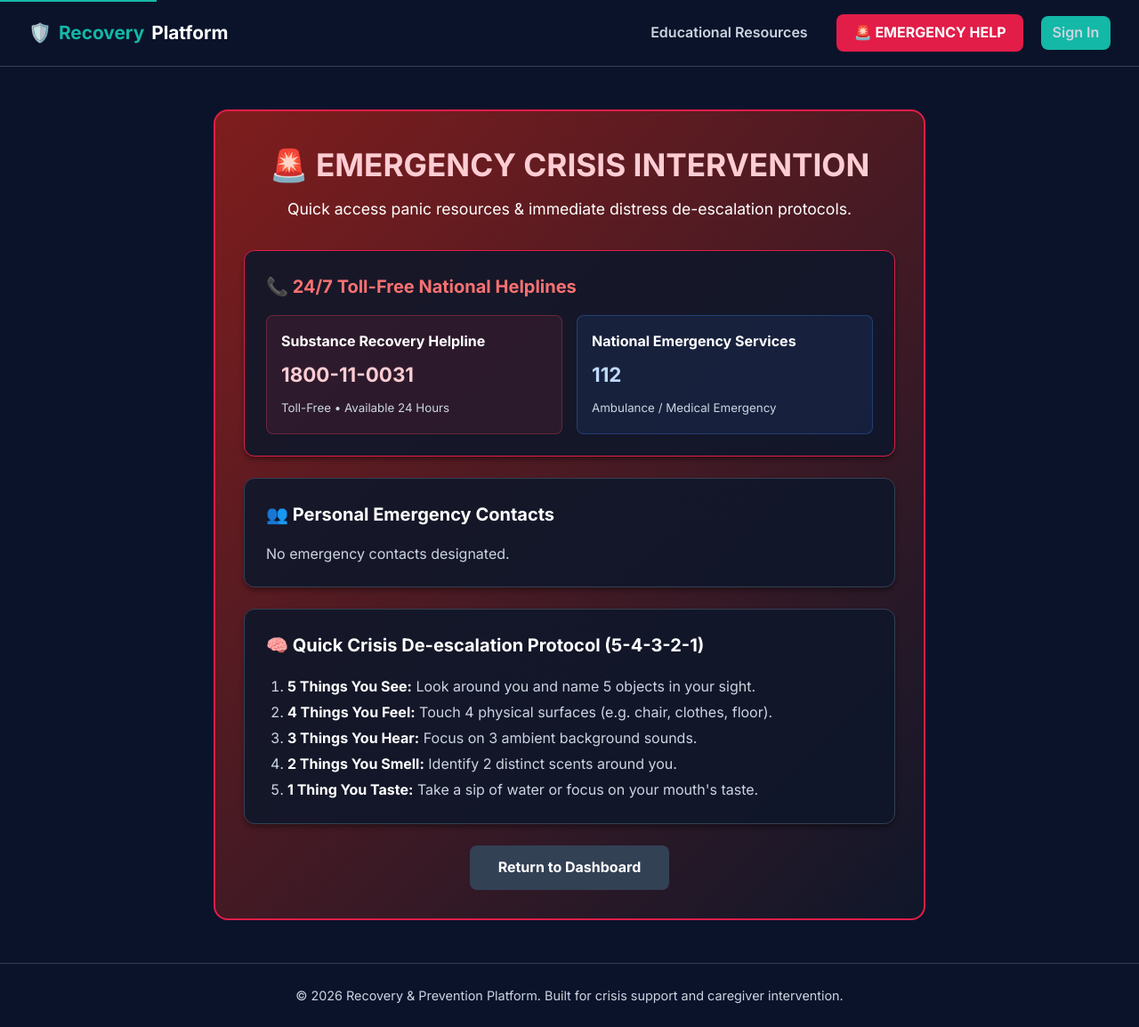
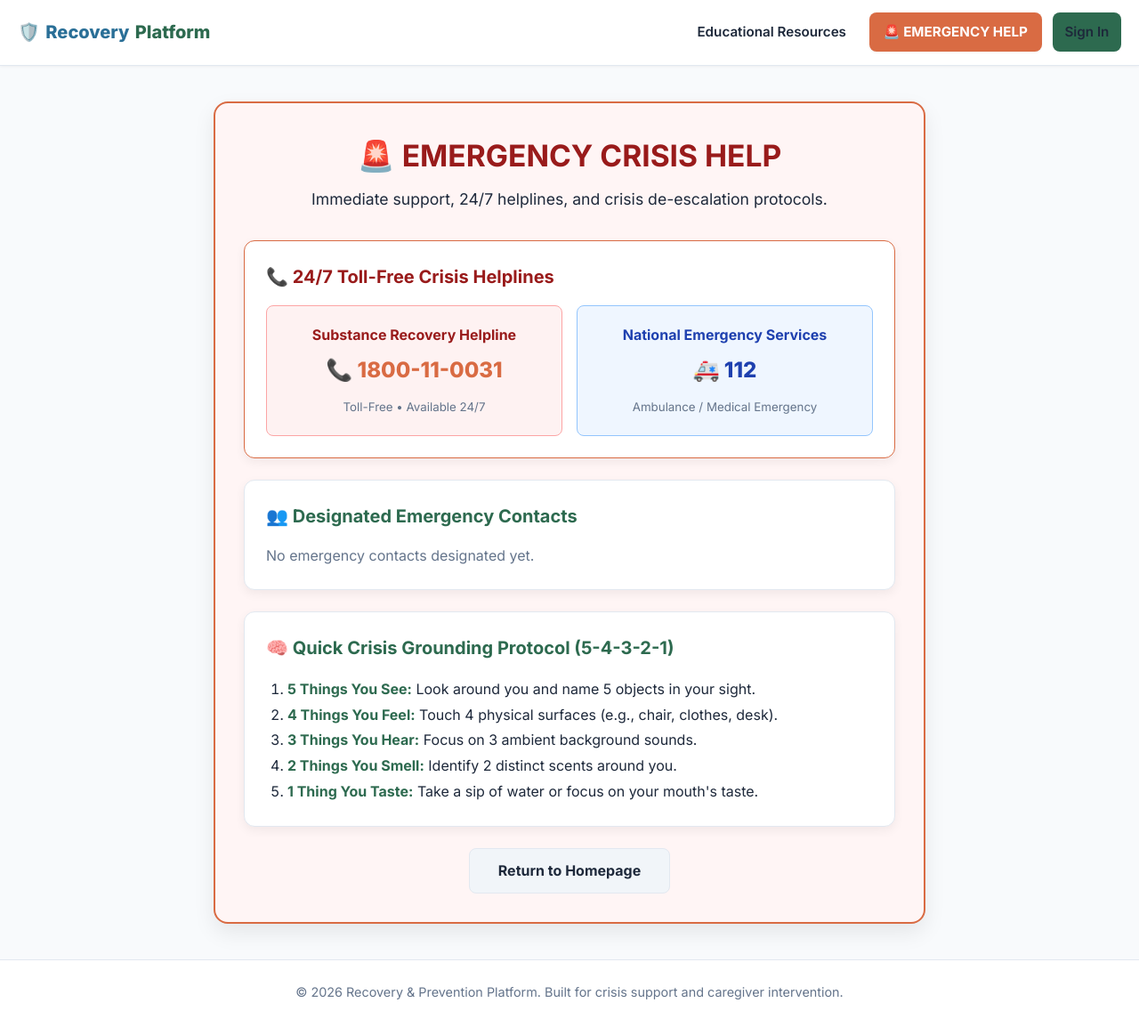
Before and after one commit to sarathsajan/promptwars-kerala-2026, a Flask app: page /panic in a window 1280 px wide. Shown: the whole page at 89% size. After the commit the page ends 1124 px from the top, so only its background shows below. Run offline with Flask 3, Linux system fonts and the light colour scheme.

Commit message:
UI update: Mobile-first responsive design with calming mental health palette (sage green, soft teal, off-white, and warm terracotta accent)

```diff
--- a/static/css/style.css
+++ b/static/css/style.css
@@ -1,22 +1,33 @@
-/* Minimal, Accessible Design System for Crisis & Recovery Platform */
+/* Mobile-First, Calming Mental Health & Recovery Color Palette & Design System */
 
 :root {
-    --bg-dark: #0b132b;
-    --bg-card: #1c2541;
-    --bg-card-hover: #2a3759;
-    --text-primary: #ffffff;
-    --text-secondary: #cbd5e1;
-    --accent-teal: #14b8a6;
-    --accent-teal-hover: #0d9488;
-    --accent-coral: #e11d48;
-    --accent-coral-hover: #be123c;
-    --accent-blue: #3b82f6;
-    --border-color: #334155;
-    --focus-ring: #38bdf8;
+    /* Palette Structure: Soft, natural, soothing tones */
+    --bg-main: #f8fafc;           /* Crisp off-white / soft cream background */
+    --bg-card: #ffffff;           /* Clean white card surface */
+    --bg-card-alt: #f1f5f9;       /* Muted soft neutral sub-card background */
+
+    --brand-primary: #2d6a4f;     /* Deep Sage / Forest Green for headers & brand */
+    --brand-primary-hover: #1b4332;
+    --brand-soft-sage: #e8f5e9;   /* Light sage background highlight */
+
+    --accent-teal: #2a6f97;       /* Soft ocean teal for supportive links & focus */
+    --accent-teal-hover: #014f86;
+
+    --cta-terracotta: #d96b43;   /* Warm, grounding terracotta for CTA & Panic buttons */
+    --cta-terracotta-hover: #c05621;
+
+    --text-main: #1e293b;         /* Deep charcoal (easy on the eyes, no harsh pure black) */
+    --text-muted: #64748b;        /* Soft slate text for secondary descriptions */
+    --border-subtle: #e2e8f0;     /* Light soft border */
+
+    --focus-ring: #2a6f97;
     --radius-sm: 8px;
     --radius-md: 12px;
     --radius-lg: 16px;
-    --shadow-md: 0 4px 6px -1px rgba(0, 0, 0, 0.4);
+
+    --shadow-sm: 0 1px 3px rgba(0, 0, 0, 0.05);
+    --shadow-md: 0 4px 12px rgba(0, 0, 0, 0.06);
+    --shadow-lg: 0 10px 25px rgba(0, 0, 0, 0.08);
 }
 
 * {
@@ -27,58 +38,58 @@
 }
 
 body {
-    background-color: var(--bg-dark);
-    color: var(--text-primary);
+    background-color: var(--bg-main);
+    color: var(--text-main);
     min-height: 100vh;
     display: flex;
     flex-direction: column;
     font-size: 1rem;
     line-height: 1.6;
+    -webkit-font-smoothing: antialiased;
 }
 
 /* Accessibility Focus Outline */
 :focus-visible {
     outline: 3px solid var(--focus-ring);
-    outline-offset: 3px;
+    outline-offset: 2px;
 }
 
-/* Skip link for screen readers */
 .skip-link {
     position: absolute;
-    top: -40px;
-    left: 0;
-    background: var(--accent-teal);
+    top: -50px;
+    left: 10px;
+    background: var(--brand-primary);
     color: white;
-    padding: 8px;
+    padding: 10px 16px;
     z-index: 1000;
     text-decoration: none;
     font-weight: 700;
+    border-radius: var(--radius-sm);
 }
-.skip-link:focus {
-    top: 0;
-}
+.skip-link:focus { top: 10px; }
 
-/* Navbar */
+/* Navbar - Mobile Friendly */
 .navbar {
-    background: rgba(11, 19, 43, 0.95);
-    border-bottom: 1px solid var(--border-color);
-    padding: 1rem 2rem;
+    background: var(--bg-card);
+    border-bottom: 1px solid var(--border-subtle);
+    padding: 0.9rem 1.25rem;
     display: flex;
     justify-content: space-between;
     align-items: center;
     position: sticky;
     top: 0;
     z-index: 100;
+    box-shadow: var(--shadow-sm);
 }
 
 .navbar-brand {
-    font-size: 1.3rem;
-    font-weight: 700;
-    color: var(--text-primary);
+    font-size: 1.25rem;
+    font-weight: 800;
+    color: var(--brand-primary);
     text-decoration: none;
     display: flex;
     align-items: center;
-    gap: 0.5rem;
+    gap: 0.4rem;
 }
 
 .navbar-brand span {
@@ -88,105 +99,110 @@ body {
 .nav-links {
     display: flex;
     align-items: center;
-    gap: 1.25rem;
+    gap: 0.75rem;
     list-style: none;
+    flex-wrap: wrap;
 }
 
 .nav-links a {
-    color: var(--text-secondary);
+    color: var(--text-main);
     text-decoration: none;
     font-weight: 600;
-    padding: 0.4rem 0.8rem;
+    padding: 0.5rem 0.85rem;
     border-radius: var(--radius-sm);
+    font-size: 0.95rem;
     transition: background 0.2s, color 0.2s;
+    min-height: 44px; /* Accessible touch target */
+    display: inline-flex;
+    align-items: center;
 }
 
 .nav-links a:hover {
-    color: var(--text-primary);
-    background: rgba(255, 255, 255, 0.05);
+    background: var(--bg-card-alt);
+    color: var(--brand-primary);
 }
 
-/* Panic Navigation Button */
+/* Navigation Panic Button */
 .panic-nav-btn {
-    background: var(--accent-coral);
+    background: var(--cta-terracotta) !important;
     color: white !important;
     font-weight: 700 !important;
-    padding: 0.5rem 1.2rem !important;
+    padding: 0.5rem 1rem !important;
     border-radius: var(--radius-sm);
-    display: flex;
-    align-items: center;
-    gap: 0.4rem;
     text-decoration: none;
+    box-shadow: var(--shadow-sm);
 }
 
 .panic-nav-btn:hover {
-    background: var(--accent-coral-hover) !important;
+    background: var(--cta-terracotta-hover) !important;
 }
 
-/* Main Container */
+/* Container */
 .container {
-    max-width: 1000px;
-    margin: 2rem auto;
-    padding: 0 1.5rem;
+    max-width: 900px;
+    margin: 1.5rem auto;
+    padding: 0 1rem;
     flex: 1;
     width: 100%;
 }
 
-/* Minimal Hero Landing */
+/* Minimal Calming Hero Landing */
 .hero-landing {
     text-align: center;
-    padding: 3rem 1rem;
-    max-width: 700px;
+    padding: 2.5rem 1rem 3.5rem;
+    max-width: 650px;
     margin: 0 auto;
 }
 
 .hero-title {
-    font-size: 2.5rem;
+    font-size: 2.2rem;
     font-weight: 800;
-    margin-bottom: 1rem;
-    line-height: 1.2;
+    color: var(--brand-primary);
+    margin-bottom: 0.8rem;
+    line-height: 1.25;
 }
 
 .hero-subtitle {
-    font-size: 1.2rem;
-    color: var(--text-secondary);
-    margin-bottom: 2.5rem;
+    font-size: 1.15rem;
+    color: var(--text-muted);
+    margin-bottom: 2.2rem;
 }
 
 .hero-actions {
     display: flex;
     flex-direction: column;
-    gap: 1.25rem;
-    max-width: 450px;
+    gap: 1rem;
+    max-width: 420px;
     margin: 0 auto;
 }
 
 .hero-btn-panic {
-    background: var(--accent-coral);
+    background: var(--cta-terracotta);
     color: white;
-    font-size: 1.35rem;
+    font-size: 1.25rem;
     font-weight: 800;
-    padding: 1.25rem;
+    padding: 1.1rem 1.5rem;
     border-radius: var(--radius-md);
     text-decoration: none;
-    box-shadow: 0 8px 20px rgba(225, 29, 72, 0.4);
+    box-shadow: 0 6px 18px rgba(217, 107, 67, 0.35);
     display: flex;
     align-items: center;
     justify-content: center;
-    gap: 0.75rem;
-    transition: transform 0.15s, background 0.2s;
+    gap: 0.6rem;
+    min-height: 54px; /* Mobile touch friendly */
+    transition: background 0.2s, transform 0.15s;
 }
 
 .hero-btn-panic:hover {
-    background: var(--accent-coral-hover);
+    background: var(--cta-terracotta-hover);
     transform: translateY(-2px);
 }
 
 .hero-btn-login {
     background: var(--bg-card);
-    border: 2px solid var(--border-color);
-    color: var(--text-primary);
-    font-size: 1.15rem;
+    border: 2px solid var(--border-subtle);
+    color: var(--brand-primary);
+    font-size: 1.1rem;
     font-weight: 700;
     padding: 1rem;
     border-radius: var(--radius-md);
@@ -194,18 +210,19 @@ body {
     display: flex;
     align-items: center;
     justify-content: center;
-    gap: 0.5rem;
-    transition: background 0.2s;
+    min-height: 50px;
+    transition: background 0.2s, border-color 0.2s;
 }
 
 .hero-btn-login:hover {
-    background: var(--bg-card-hover);
+    background: var(--brand-soft-sage);
+    border-color: var(--brand-primary);
 }
 
 /* Cards & Layout */
 .card {
     background: var(--bg-card);
-    border: 1px solid var(--border-color);
+    border: 1px solid var(--border-subtle);
     border-radius: var(--radius-md);
     padding: 1.5rem;
     margin-bottom: 1.5rem;
@@ -216,16 +233,18 @@ body {
     font-size: 1.25rem;
     font-weight: 700;
     margin-bottom: 1rem;
-    color: var(--text-primary);
+    color: var(--brand-primary);
     display: flex;
     justify-content: space-between;
     align-items: center;
+    flex-wrap: wrap;
+    gap: 0.5rem;
 }
 
 .grid-2 {
     display: grid;
-    grid-template-columns: repeat(auto-fit, minmax(300px, 1fr));
-    gap: 1.5rem;
+    grid-template-columns: repeat(auto-fit, minmax(280px, 1fr));
+    gap: 1.25rem;
 }
 
 /* Buttons */
@@ -241,28 +260,29 @@ body {
     justify-content: center;
     gap: 0.5rem;
     font-size: 1rem;
+    min-height: 46px; /* Accessible Touch Target */
     transition: background 0.2s;
 }
 
-.btn-primary { background: var(--accent-teal); color: white; }
-.btn-primary:hover { background: var(--accent-teal-hover); }
+.btn-primary { background: var(--brand-primary); color: white; }
+.btn-primary:hover { background: var(--brand-primary-hover); }
 
-.btn-danger { background: var(--accent-coral); color: white; }
-.btn-danger:hover { background: var(--accent-coral-hover); }
+.btn-danger { background: var(--cta-terracotta); color: white; }
+.btn-danger:hover { background: var(--cta-terracotta-hover); }
 
-.btn-secondary { background: #334155; color: white; }
-.btn-secondary:hover { background: #475569; }
+.btn-secondary { background: var(--bg-card-alt); color: var(--text-main); border: 1px solid var(--border-subtle); }
+.btn-secondary:hover { background: #e2e8f0; }
 
 /* Form Controls */
 .form-group {
-    margin-bottom: 1.25rem;
+    margin-bottom: 1.2rem;
 }
 
 .form-group label {
     display: block;
     font-size: 0.95rem;
     font-weight: 600;
-    color: var(--text-secondary);
+    color: var(--text-main);
     margin-bottom: 0.4rem;
 }
 
@@ -354,25 +381,54 @@ body {
 table {
     width: 100%;
     border-collapse: collapse;
-    margin-top: 1rem;
+    margin-top: 0.8rem;
     text-align: left;
 }
 
 th, td {
     padding: 0.85rem 1rem;
-    border-bottom: 1px solid var(--border-color);
+    border-bottom: 1px solid var(--border-subtle);
 }
 
 th {
-    background: rgba(11, 19, 43, 0.7);
-    color: var(--text-secondary);
+    background: var(--bg-card-alt);
+    color: var(--brand-primary);
+    font-weight: 700;
 }
 
 footer {
-    border-top: 1px solid var(--border-color);
+    border-top: 1px solid var(--border-subtle);
     padding: 1.5rem;
     text-align: center;
-    color: var(--text-secondary);
+    color: var(--text-muted);
     font-size: 0.9rem;
     margin-top: auto;
+    background: var(--bg-card);
 }
+
+/* Mobile Responsiveness Rules */
+@media (max-width: 640px) {
+    .navbar {
+        flex-direction: column;
+        gap: 0.8rem;
+        align-items: stretch;
+        text-align: center;
+    }
+
+    .navbar-brand {
+        justify-content: center;
+    }
+
+    .nav-links {
+        justify-content: center;
+        width: 100%;
+    }
+
+    .hero-title {
+        font-size: 1.75rem;
+    }
+
+    .message-bubble {
+        max-width: 90%;
+    }
+}
--- a/templates/panic.html
+++ b/templates/panic.html
@@ -1,49 +1,53 @@
 {% extends "base.html" %}
 
-{% block title %}Emergency Panic Intervention - Recovery Platform{% endblock %}
+{% block title %}Emergency Crisis Help - Recovery Platform{% endblock %}
 
 {% block content %}
 <div style="max-width: 800px; margin: 1rem auto;">
-    <div style="background: linear-gradient(135deg, #7f1d1d, #0f172a); border: 2px solid var(--accent-coral); border-radius: var(--radius-lg); padding: 2rem; box-shadow: var(--shadow-lg);">
+    <div style="background: #fff5f5; border: 2px solid var(--cta-terracotta); border-radius: var(--radius-lg); padding: 2rem; box-shadow: var(--shadow-lg);">
 
         <div style="text-align: center; margin-bottom: 2rem;">
-            <h1 style="font-size: 2.2rem; color: #fecdd3; margin-bottom: 0.5rem;">🚨 EMERGENCY CRISIS INTERVENTION</h1>
-            <p style="color: var(--text-primary); font-size: 1.1rem;">Quick access panic resources & immediate distress de-escalation protocols.</p>
+            <h1 style="font-size: 2.1rem; color: #991b1b; margin-bottom: 0.5rem;">🚨 EMERGENCY CRISIS HELP</h1>
+            <p style="color: var(--text-main); font-size: 1.1rem;">Immediate support, 24/7 helplines, and crisis de-escalation protocols.</p>
         </div>
 
         <!-- 24/7 TOLL FREE HELPLINES -->
-        <div class="card" style="background: rgba(15, 23, 42, 0.9); margin-bottom: 1.5rem; border-color: var(--accent-coral);">
-            <h2 class="card-title" style="color: #f87171;">📞 24/7 Toll-Free National Helplines</h2>
+        <div class="card" style="background: #ffffff; margin-bottom: 1.5rem; border-color: var(--cta-terracotta);">
+            <h2 class="card-title" style="color: #991b1b;">📞 24/7 Toll-Free Crisis Helplines</h2>
             <div style="display: grid; grid-template-columns: repeat(auto-fit, minmax(240px, 1fr)); gap: 1rem; margin-top: 1rem;">
-                <div style="background: rgba(244, 63, 94, 0.1); padding: 1rem; border-radius: var(--radius-sm); border: 1px solid rgba(244, 63, 94, 0.3);">
-                    <h3 style="font-size: 1rem; color: white;">Substance Recovery Helpline</h3>
-                    <p style="font-size: 1.4rem; font-weight: 700; color: #fecdd3; margin: 0.4rem 0;">1800-11-0031</p>
-                    <small style="color: var(--text-secondary);">Toll-Free • Available 24 Hours</small>
+                <div style="background: #fef2f2; padding: 1.25rem; border-radius: var(--radius-sm); border: 1px solid #fca5a5; text-align: center;">
+                    <h3 style="font-size: 1rem; color: #991b1b;">Substance Recovery Helpline</h3>
+                    <a href="tel:1800110031" style="font-size: 1.5rem; font-weight: 800; color: var(--cta-terracotta); display: block; margin: 0.5rem 0; text-decoration: none;">
+                        📞 1800-11-0031
+                    </a>
+                    <small style="color: var(--text-muted);">Toll-Free • Available 24/7</small>
                 </div>
-                <div style="background: rgba(59, 130, 246, 0.1); padding: 1rem; border-radius: var(--radius-sm); border: 1px solid rgba(59, 130, 246, 0.3);">
-                    <h3 style="font-size: 1rem; color: white;">National Emergency Services</h3>
-                    <p style="font-size: 1.4rem; font-weight: 700; color: #bfdbfe; margin: 0.4rem 0;">112</p>
-                    <small style="color: var(--text-secondary);">Ambulance / Medical Emergency</small>
+                <div style="background: #eff6ff; padding: 1.25rem; border-radius: var(--radius-sm); border: 1px solid #93c5fd; text-align: center;">
+                    <h3 style="font-size: 1rem; color: #1e40af;">National Emergency Services</h3>
+                    <a href="tel:112" style="font-size: 1.5rem; font-weight: 800; color: #1e40af; display: block; margin: 0.5rem 0; text-decoration: none;">
+                        🚑 112
+                    </a>
+                    <small style="color: var(--text-muted);">Ambulance / Medical Emergency</small>
                 </div>
             </div>
         </div>
 
         {% if individual_user %}
-            <div class="card" style="background: rgba(15, 23, 42, 0.9); margin-bottom: 1.5rem;">
-                <h2 class="card-title" style="color: var(--accent-teal);">👤 Individual User Details</h2>
+            <div class="card" style="background: #ffffff; margin-bottom: 1.5rem;">
+                <h2 class="card-title" style="color: var(--brand-primary);">👤 Individual User Details</h2>
                 <p style="font-size: 1.1rem;"><strong>{{ individual_user.name }}</strong></p>
-                <p style="color: var(--text-secondary);">Phone: {{ individual_user.phone }} • Location: {{ individual_user.location }}</p>
+                <p style="color: var(--text-muted);">Phone: {{ individual_user.phone }} • Location: {{ individual_user.location }}</p>
             </div>
         {% endif %}
 
         <!-- EMERGENCY CONTACTS LIST -->
-        <div class="card" style="background: rgba(15, 23, 42, 0.9); margin-bottom: 1.5rem;">
-            <h2 class="card-title" style="color: var(--accent-amber);">👥 Personal Emergency Contacts</h2>
+        <div class="card" style="background: #ffffff; margin-bottom: 1.5rem;">
+            <h2 class="card-title" style="color: var(--brand-primary);">👥 Designated Emergency Contacts</h2>
             {% if contacts %}
                 <div style="display: grid; grid-template-columns: repeat(auto-fit, minmax(240px, 1fr)); gap: 1rem; margin-top: 0.8rem;">
                     {% for c in contacts %}
-                        <div style="background: rgba(245, 158, 11, 0.1); padding: 1rem; border-radius: var(--radius-sm); border: 1px solid rgba(245, 158, 11, 0.3);">
-                            <h3 style="font-size: 1.05rem; color: white;">{{ c.name }} ({{ c.relationship }})</h3>
+                        <div style="background: var(--brand-soft-sage); padding: 1rem; border-radius: var(--radius-sm); border: 1px solid var(--border-subtle);">
+                            <h3 style="font-size: 1.05rem; color: var(--brand-primary);">{{ c.name }} ({{ c.relationship }})</h3>
                             <a href="tel:{{ c.phone }}" class="btn btn-primary" style="margin-top: 0.6rem; width: 100%; font-weight: 700;">
                                 📞 Call {{ c.phone }}
                             </a>
@@ -51,16 +55,16 @@
                     {% endfor %}
                 </div>
             {% else %}
-                <p style="color: var(--text-secondary); margin-top: 0.5rem;">No emergency contacts designated.</p>
+                <p style="color: var(--text-muted); margin-top: 0.5rem;">No emergency contacts designated yet.</p>
             {% endif %}
 
             {% if caregiver %}
-                <div style="margin-top: 1.2rem; padding-top: 1rem; border-top: 1px solid var(--border-color);">
-                    <h3 style="font-size: 1rem; color: var(--accent-teal);">Assigned Caregiver Support</h3>
-                    <div style="display: flex; justify-content: space-between; align-items: center; margin-top: 0.5rem;">
+                <div style="margin-top: 1.2rem; padding-top: 1rem; border-top: 1px solid var(--border-subtle);">
+                    <h3 style="font-size: 1rem; color: var(--brand-primary);">Assigned Caregiver Contact</h3>
+                    <div style="display: flex; justify-content: space-between; align-items: center; margin-top: 0.5rem; flex-wrap: wrap; gap: 0.5rem;">
                         <div>
                             <strong>{{ caregiver.name }}</strong> (Caregiver)
-                            <br><small style="color: var(--text-secondary);">Phone: {{ caregiver.phone }}</small>
+                            <br><small style="color: var(--text-muted);">Phone: {{ caregiver.phone }}</small>
                         </div>
                         <a href="tel:{{ caregiver.phone }}" class="btn btn-primary">📞 Call Caregiver</a>
                     </div>
@@ -69,19 +73,19 @@
         </div>
 
         <!-- 5-4-3-2-1 GROUNDING TECHNIQUE PROTOCOL -->
-        <div class="card" style="background: rgba(15, 23, 42, 0.9);">
-            <h2 class="card-title" style="color: var(--text-primary);">🧠 Quick Crisis De-escalation Protocol (5-4-3-2-1)</h2>
-            <ol style="padding-left: 1.5rem; line-height: 1.8; color: var(--text-secondary); margin-top: 0.5rem;">
-                <li><strong style="color: var(--text-primary);">5 Things You See:</strong> Look around you and name 5 objects in your sight.</li>
-                <li><strong style="color: var(--text-primary);">4 Things You Feel:</strong> Touch 4 physical surfaces (e.g. chair, clothes, floor).</li>
-                <li><strong style="color: var(--text-primary);">3 Things You Hear:</strong> Focus on 3 ambient background sounds.</li>
-                <li><strong style="color: var(--text-primary);">2 Things You Smell:</strong> Identify 2 distinct scents around you.</li>
-                <li><strong style="color: var(--text-primary);">1 Thing You Taste:</strong> Take a sip of water or focus on your mouth's taste.</li>
+        <div class="card" style="background: #ffffff;">
+            <h2 class="card-title" style="color: var(--brand-primary);">🧠 Quick Crisis Grounding Protocol (5-4-3-2-1)</h2>
+            <ol style="padding-left: 1.5rem; line-height: 1.8; color: var(--text-main); margin-top: 0.5rem;">
+                <li><strong style="color: var(--brand-primary);">5 Things You See:</strong> Look around you and name 5 objects in your sight.</li>
+                <li><strong style="color: var(--brand-primary);">4 Things You Feel:</strong> Touch 4 physical surfaces (e.g., chair, clothes, desk).</li>
+                <li><strong style="color: var(--brand-primary);">3 Things You Hear:</strong> Focus on 3 ambient background sounds.</li>
+                <li><strong style="color: var(--brand-primary);">2 Things You Smell:</strong> Identify 2 distinct scents around you.</li>
+                <li><strong style="color: var(--brand-primary);">1 Thing You Taste:</strong> Take a sip of water or focus on your mouth's taste.</li>
             </ol>
         </div>
 
         <div style="text-align: center; margin-top: 1.5rem;">
-            <a href="{{ url_for('index') }}" class="btn btn-secondary" style="padding: 0.75rem 2rem;">Return to Dashboard</a>
+            <a href="{{ url_for('index') }}" class="btn btn-secondary" style="padding: 0.75rem 2rem;">Return to Homepage</a>
         </div>
     </div>
 </div>
```
Also changed, not shown: other parts of static/css/style.css (+28 -21 lines), templates/resources.html (+6 -6 lines), platform.db.
